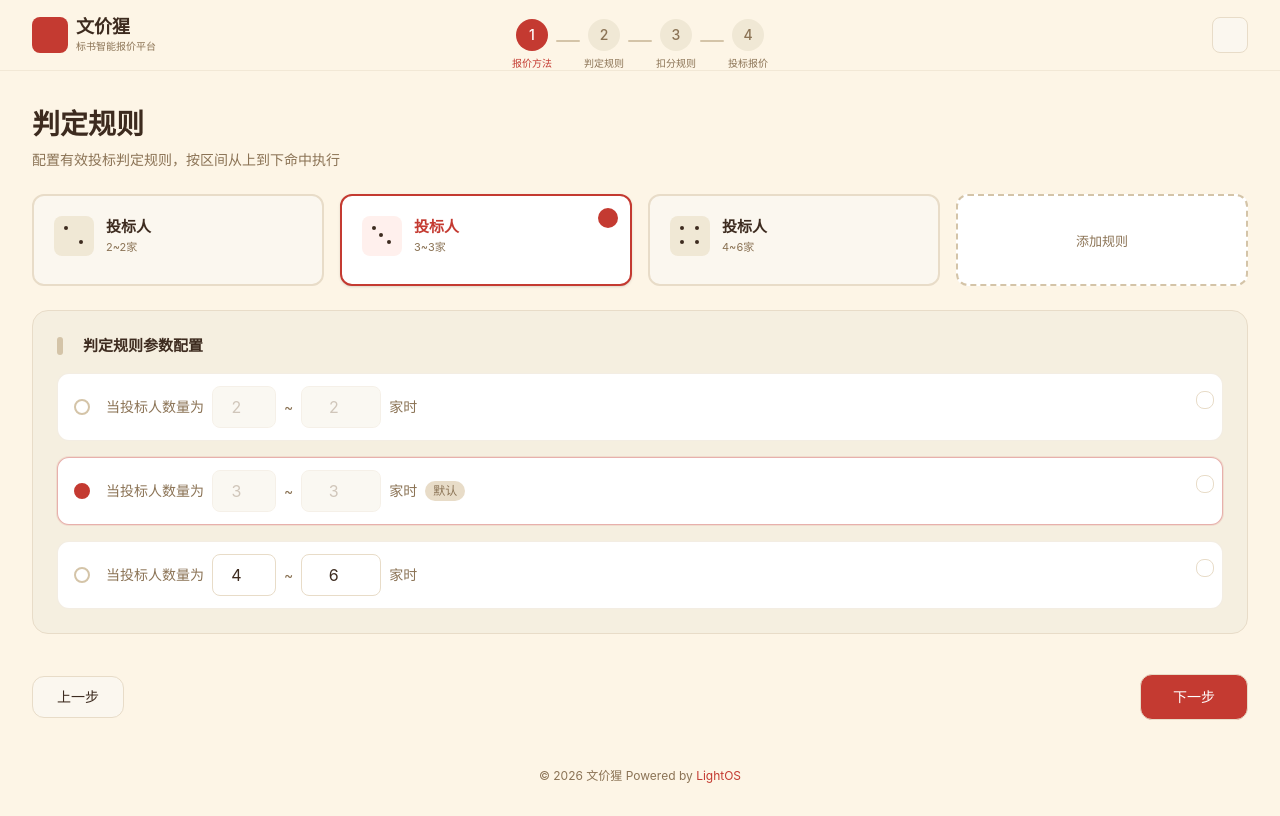
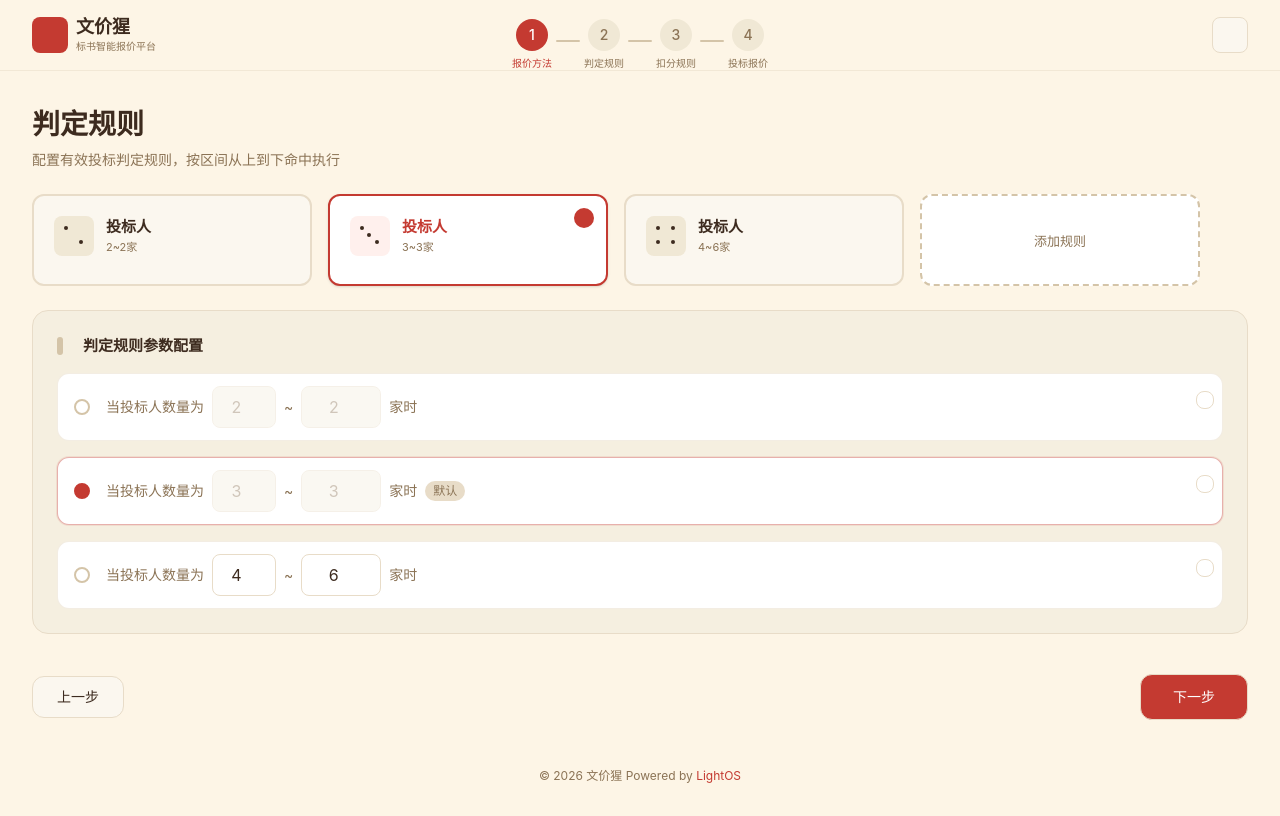
Before and after one commit to sikenali/bid-quotation, a React (Vite) app: page /rules in a window 1280 px wide. Built offline with nearby package versions, Linux system fonts and the light colour scheme; no server answers.

Commit message:
fix(config): 持久化 activeRuleId，刷新后保持选中规则不变
- 回退值改为 r2 与初始默认值一致
- 规则卡片改为 flex-wrap + 固定宽度布局，位置稳定

```diff
--- a/src/components/RuleManager.tsx
+++ b/src/components/RuleManager.tsx
@@ -59,7 +59,7 @@ export default function RuleManager() {
 
   return (
     <div className="space-y-6">
-      <div className="grid grid-cols-1 sm:grid-cols-2 lg:grid-cols-4 gap-4">
+      <div className="flex flex-wrap gap-4">
         {validRules.map((rule, _index) => {
           const isActive = rule.id === activeRuleId;
           const isCappedRule = rule.maxCount === -1 && rule.minCount >= 7;
@@ -69,7 +69,7 @@ export default function RuleManager() {
             <button
               key={rule.id}
               onClick={() => setActiveRuleId(rule.id === activeRuleId ? null : rule.id)}
-              className={`relative p-5 rounded-xl border-2 text-left transition-all duration-200 ${
+              className={`relative p-5 rounded-xl border-2 text-left transition-all duration-200 flex-shrink-0 w-[280px] ${
                 isActive
                   ? 'border-[#C43A31] bg-white shadow-sm'
                   : isDark
@@ -103,7 +103,7 @@ export default function RuleManager() {
         {!isCappedRange && !isFixedRange && (
           <button
             onClick={addNewRule}
-            className={`hidden sm:flex py-3 px-4 border-2 border-dashed rounded-xl flex-col items-center justify-center gap-1 cursor-pointer transition-all ${
+            className={`hidden sm:flex py-3 px-4 border-2 border-dashed rounded-xl flex-col items-center justify-center gap-1 cursor-pointer transition-all w-[280px] flex-shrink-0 ${
               isDark
                 ? 'border-[#3D3D3D] text-[#C0B098] hover:border-[#C43A31] hover:text-[#C43A31] bg-[#252525]'
                 : 'bg-white border-[#D4C4A8] hover:border-[#C43A31]/60 hover:bg-[#FFF8F5] text-text-secondary'
--- a/src/stores/configStore.ts
+++ b/src/stores/configStore.ts
@@ -263,7 +263,8 @@ export const useConfigStore = create<ConfigState>()(
           (state as any).validRules = [...defaultValidRules];
           (state as any).activeRuleId = 'r2';
         } else if (!state.activeRuleId || !state.validRules.some((r) => r.id === state.activeRuleId)) {
-          (state as any).activeRuleId = state.validRules[0]?.id || 'r2';
+          // activeRuleId 缺失或无效时，默认选中第 2 条规则（r2），保持与初始值一致
+          (state as any).activeRuleId = 'r2';
         }
         if (state.calculationResult && state.bidUnits.length > 0) {
           const needRecalc = !state.calculationResult.rankings ||
```
